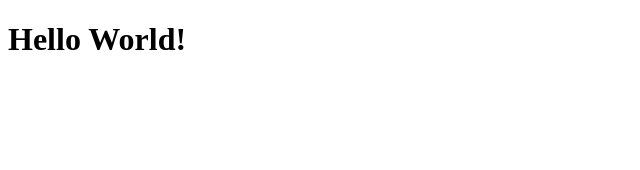
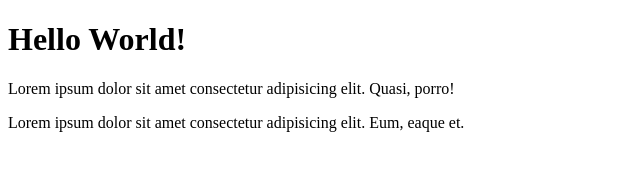
Before and after one commit to bayucucanh/coba_ITW, a plain HTML site: page index.html in a window 1280 px wide. Shown: the whole page, without its empty margins (0-640 px from the left). Drawn offline with Linux system fonts and the light colour scheme.

Commit message:
nambahin paragraf

```diff
--- a/index.html
+++ b/index.html
@@ -9,6 +9,8 @@
 <body>
 
     <h1>Hello World!</h1>
+    <p>Lorem ipsum dolor sit amet consectetur adipisicing elit. Quasi, porro!</p>
+    <p>Lorem ipsum dolor sit amet consectetur adipisicing elit. Eum, eaque et.</p>
 
 </body>
 </html>
```
